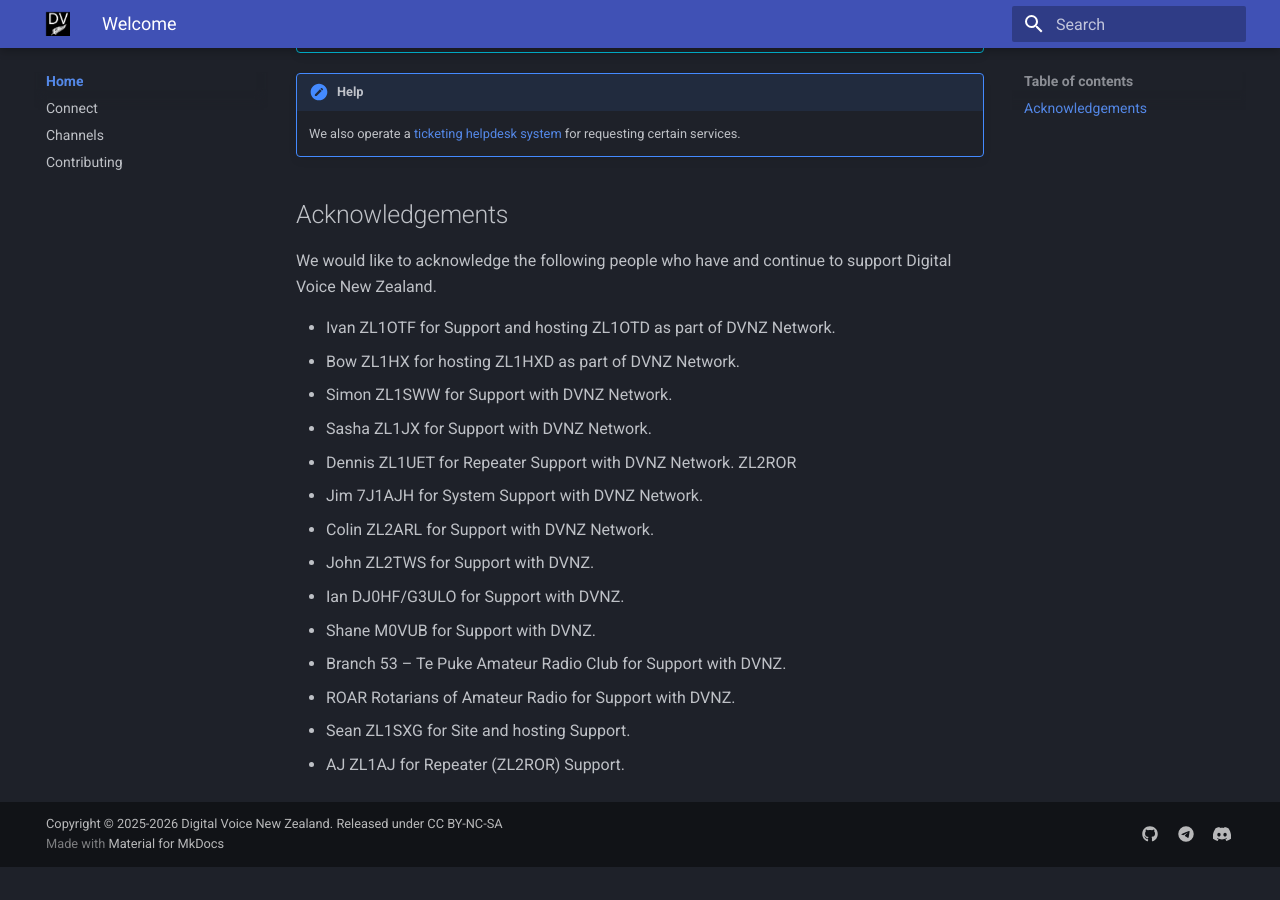
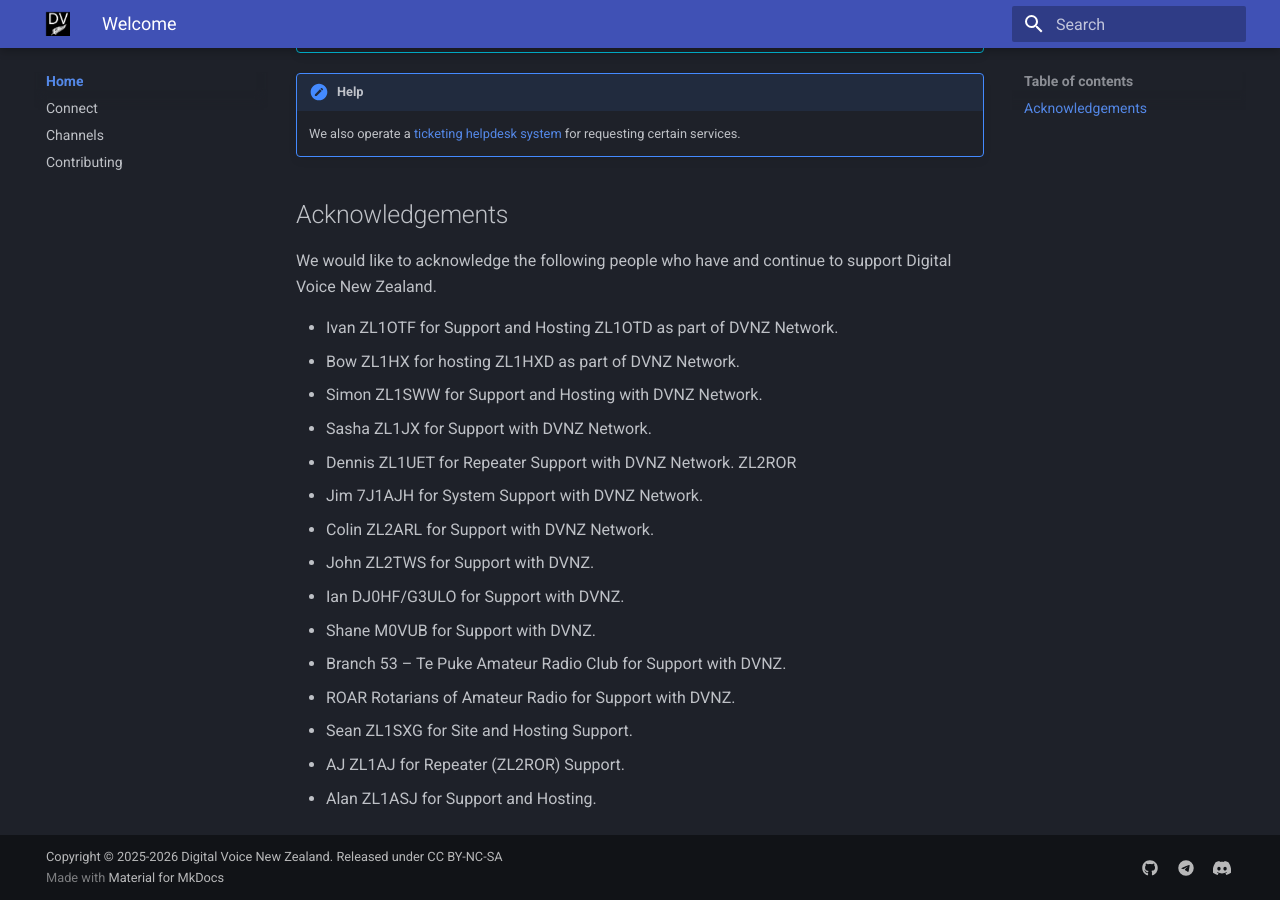
Before and after one commit to DigitalVoiceNZ/wiki, an MkDocs documentation site: the page built from docs/index.md, in a window 1280 px wide and 900 px high, scrolled down 737 px. Built offline with MkDocs 1.6.1 and Material for MkDocs 9.7.7, drawn with Linux system fonts in a browser that asks for light colours; before the commit the page ends 1604 px from its top, so only the background shows below that.

Commit message:
Update index.md

```diff
--- a/docs/index.md
+++ b/docs/index.md
@@ -24,9 +24,9 @@
 
 We would like to acknowledge the following people who have and continue to  support Digital Voice New Zealand.
 
-* Ivan ZL1OTF  for Support and hosting ZL1OTD  as part of DVNZ Network.
+* Ivan ZL1OTF  for Support and Hosting ZL1OTD  as part of DVNZ Network.
 * Bow ZL1HX for hosting ZL1HXD as part of DVNZ Network.
-* Simon ZL1SWW for Support with DVNZ Network.
+* Simon ZL1SWW for Support and Hosting with DVNZ Network.
 * Sasha ZL1JX  for Support with DVNZ Network.
 * Dennis ZL1UET for Repeater Support with DVNZ Network. ZL2ROR
 * Jim 7J1AJH for System Support with DVNZ Network.
@@ -36,5 +36,6 @@
 * Shane M0VUB for Support with DVNZ.
 * Branch 53 – Te Puke Amateur Radio Club for Support with DVNZ.
 * ROAR Rotarians of Amateur Radio for Support with DVNZ.
-* Sean ZL1SXG  for Site and hosting Support.
+* Sean ZL1SXG  for Site and Hosting Support.
 * AJ ZL1AJ  for Repeater (ZL2ROR) Support.
+* Alan ZL1ASJ  for Support and Hosting.
```
